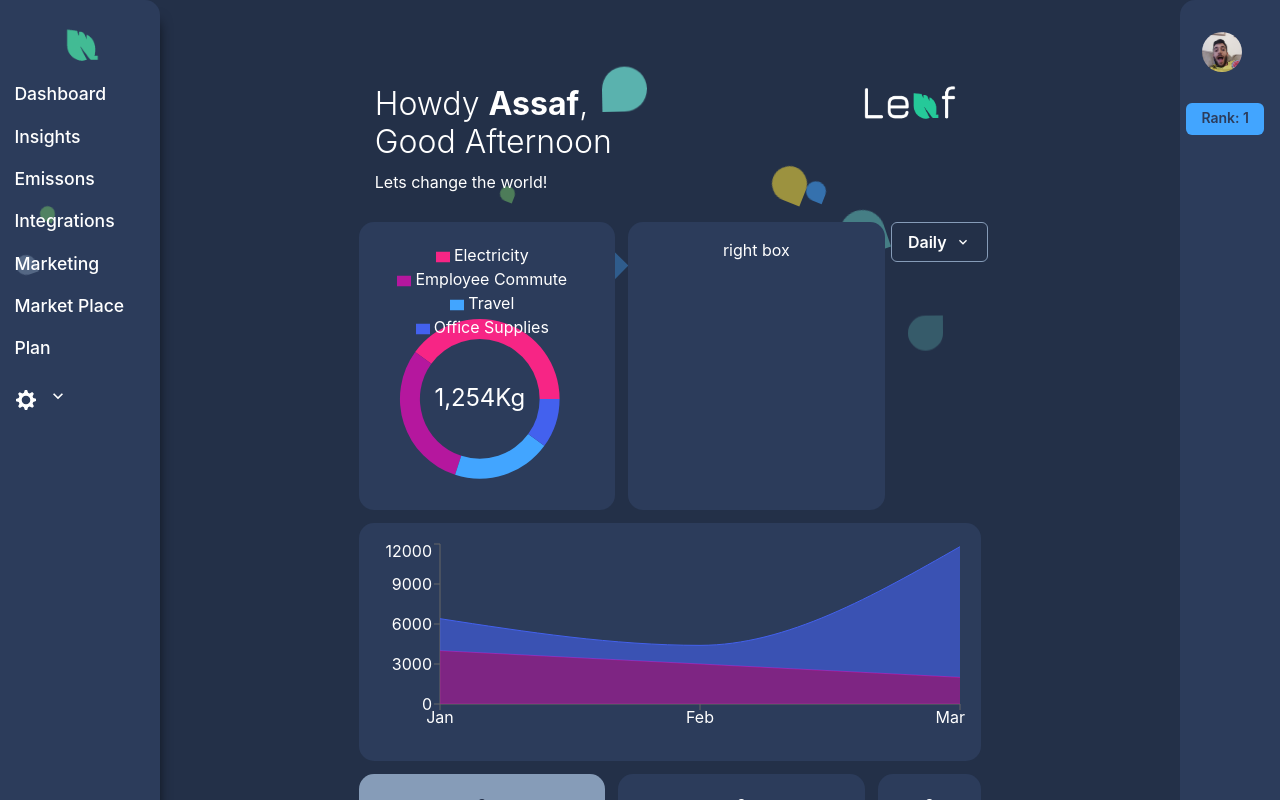
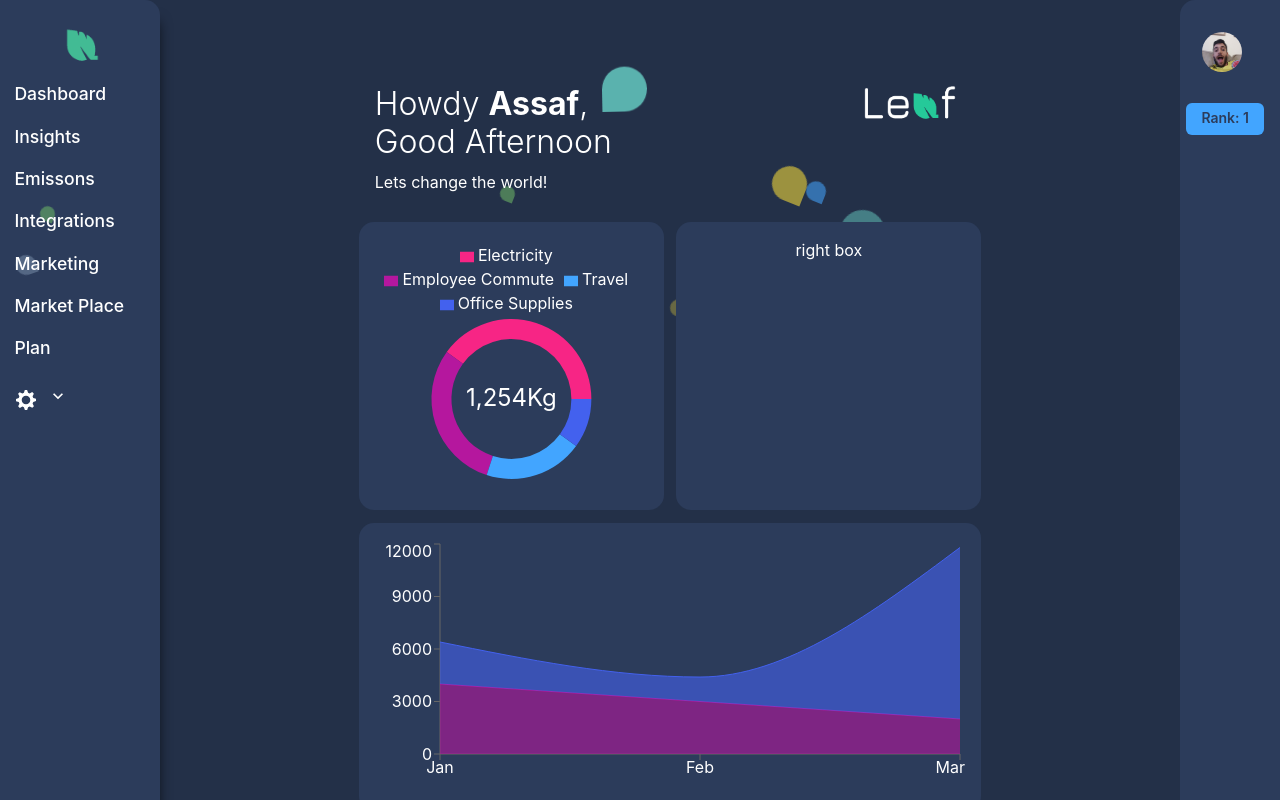
Before and after one commit to AssafWoo/Leaf-groot, a React (Create React App) app: page / in a window 1280 px wide. Shown: the top 800 px of the page. Built offline with nearby package versions, Linux system fonts and the light colour scheme.

Commit message:
charts properties & useGetWidth hook

```diff
--- a/src/Components/Charts/Doughnut.js
+++ b/src/Components/Charts/Doughnut.js
@@ -27,13 +27,11 @@ const CustomLabel = ({viewBox, value1, value2}) => {
 
 
 // should get data object, custom values as props
-const DoughNut = () => {
-    const width = 400;
-    const height = 250;
+const DoughNut = ({width}) => {
   return (
       <Wrapper>
-          <ResponsiveContainer height={height}>
-            <PieChart width={width} height={height - 100}>
+          <ResponsiveContainer width={width} height={250}>
+            <PieChart>
                 <Pie
                     data={data}
                     cx={(width / 2) - (width / 4)}
@@ -53,7 +51,7 @@ const DoughNut = () => {
                     content={<CustomLabel value1={'1,254Kg'} />}>
                     </Label>
                 </Pie>
-                <Tooltip position={{x: 300, y: 100}} animationEasing="linear" />
+                <Tooltip position={{x: width - 200, y: 150}} animationEasing="linear" />
                 <Legend verticalAlign="top" height={36} formatter={LegenedText} />
             </PieChart>
         </ResponsiveContainer>
--- a/src/Components/Charts/stackedArea.js
+++ b/src/Components/Charts/stackedArea.js
@@ -1,6 +1,6 @@
 import React from 'react';
-import { AreaChart, Area, XAxis, YAxis, CartesianGrid, Tooltip, ResponsiveContainer } from 'recharts';
-import { LightBlue, MainPink, MainPurple } from '../../Styles/colors';
+import { AreaChart, Area, XAxis, YAxis, Tooltip, ResponsiveContainer } from 'recharts';
+import { LightBlue, MainPurple } from '../../Styles/colors';
 import {Wrapper} from './styles';
 
 const data = [
@@ -21,15 +21,11 @@ const data = [
   },
 ];
 
-const StackedArea = () =>  {
-    const width = 500;
-    const height = 200;
+const StackedArea = ({width}) =>  {
     return (
         <Wrapper>
-            <ResponsiveContainer height={height}>
+            <ResponsiveContainer width={width} height={250}>
                 <AreaChart
-                width={width}
-                height={height}
                 data={data}
                 >
                 <XAxis tick={{fill:'white'}} dataKey="name" />
--- a/src/Components/User_menu/user_menu.js
+++ b/src/Components/User_menu/user_menu.js
@@ -9,9 +9,8 @@ const UserMenu = ({icon, children}) => {
             <MenuButton color='white' rightIcon={<ChevronDownIcon />}>{icon}</MenuButton>
             <Portal>
                 <MenuList>
-                    {children.map(v =>(
-                        <MenuItem color='white'>{v.content}</MenuItem>
-
+                    {children.map((value,index) =>(
+                        <MenuItem key={index} color='white'>{value.content}</MenuItem>
                     ))}
                 </MenuList>
             </Portal>
--- a/src/Modules/dashboard/dashboard-content.js
+++ b/src/Modules/dashboard/dashboard-content.js
@@ -1,4 +1,4 @@
-import React  from 'react';
+import React, { useRef }  from 'react';
 import { Heading } from '@chakra-ui/layout';
 import { Flex, BoxSize } from '../../Styles/styles'
 import SingleUser from '../../Components/UserAvatar/SingelUser';
@@ -7,12 +7,20 @@ import FilterBy from '../../Components/Filter/filter_by';
 import {useGetTime} from '../../Utils/useGetTime';
 import DoughNut from '../../Components/Charts/doughnut';
 import StackedArea from '../../Components/Charts/stackedArea';
+import useGetWidth from '../../Utils/useGetWidth';
+
 
 const DashboardContent = ({companyName, userName}) => {
     const CurrentTime = useGetTime();
+
+    const myPieRef = useRef();
+    const {itemWidth1} = useGetWidth(myPieRef);
+
+    const myStackedRef = useRef();
+    const {itemWidth2} = useGetWidth(myStackedRef);
+
     return(
         <>
-
             <BoxSize flexSize="5" isInvisible={true} >
             <Flex>
                 <BoxSize flexSize="3" isInvisible="true">
@@ -23,18 +31,18 @@ const DashboardContent = ({companyName, userName}) => {
                 <BoxSize flexSize="3" isInvisible={true} style={{textAlign:'right', padding:'0'}}>
                     <SingleUser desiredPhoto="company" />
                 </BoxSize>
+                {/* <FilterBy /> */}
             </Flex>
 
-            <FilterBy />
 
                 <Flex>
-                    <BoxSize flexSize="3" >
-                        <DoughNut />
+                    <BoxSize ref={myPieRef} flexSize="3" >
+                        <DoughNut width={itemWidth1} />
                     </BoxSize>
                     <BoxSize flexSize="3">right box</BoxSize>
                 </Flex>
-                <BoxSize flexSize="5">
-                    <StackedArea />
+                <BoxSize ref={myStackedRef} flexSize="5">
+                    <StackedArea width={itemWidth2} />
                 </BoxSize>
                     <Flex>
                         <BoxSize flexSize="3" style={{background:MainGrey, color:DarkerTheme}}>a</BoxSize>
--- a/src/Modules/settings/company-details.js
+++ b/src/Modules/settings/company-details.js
@@ -6,7 +6,6 @@ import { TagCloseButton } from "@chakra-ui/tag"
 import { TagLabel } from "@chakra-ui/tag"
 import { Tag } from "@chakra-ui/tag"
 import { useCallback } from "react"
-import RankIcon from "../../Components/RankIcon/rank-icon"
 import SingleUser from "../../Components/UserAvatar/SingelUser"
 import { DarkerTheme, DarkTheme, MainGreen, MainGrey } from "../../Styles/colors"
 import { BoxSize, Flex } from "../../Styles/styles"
--- a/src/Pages/main-dashboard.js
+++ b/src/Pages/main-dashboard.js
@@ -1,20 +1,19 @@
-import React, { useContext, useEffect, useState } from 'react';
-import axios from 'axios';
+import React, { useContext } from 'react';
 import { Flex  } from '../Styles/styles'
 import DashboardContent from '../Modules/dashboard/dashboard-content';
 import Store from '../Context/global/global-context';
 
 
 const Dashboard = () => {
-    const [data, setData] = useState(null);
-    useEffect(() => {
-        const fetchFunc = async () => {
-            const res = await axios.get('http://localhost:8000');
-            await setData(res.data);
-        }
-            fetchFunc();
-    }, [])
-    console.log(data);
+    // const [data, setData] = useState(null);
+    // useEffect(() => {
+    //     const fetchFunc = async () => {
+    //         const res = await axios.get('http://localhost:8000');
+    //         await setData(res.data);
+    //     }
+    //         fetchFunc();
+    // }, [])
+    // console.log(data);
 
 
     const {state} = useContext(Store);
--- a/src/Pages/sign-up.js
+++ b/src/Pages/sign-up.js
@@ -12,11 +12,11 @@ const Signup = () => {
 
     const handleAnswers = useCallback(answer => {
         setAnswers(answers => [...answers, answer])
-    },[answers]);
+    },[]);
 
     const handleQuestionNumber = useCallback(() => {
         setQuestionNumber(questionNumber => questionNumber + 1)
-    },[questionNumber]);
+    },[]);
 
     if(questionNumber >= QUESTIONS.length) {
         // send the answers to the server
--- /dev/null
+++ b/src/Utils/useGetWidth.js
@@ -0,0 +1,20 @@
+/* eslint-disable react-hooks/rules-of-hooks */
+import { useEffect, useState } from 'react';
+
+const useGetWidth = (element) => {
+    const [itemWidth, setItemWidth] = useState(-1);
+    const [itemHeight, setItemHeight] = useState(-1);
+
+    useEffect(() => {
+        function updateSize(){
+            setItemWidth((element.current).offsetWidth);
+            setItemHeight((element.current).offsetHeight);
+        }
+         window.addEventListener('resize', updateSize);
+         updateSize();
+         return () => window.removeEventListener('resize', updateSize);
+    },[]);
+    return {itemWidth, itemHeight};
+  };
+
+  export default useGetWidth;
```
Also changed, not shown: src/App.css (line endings or trailing spaces).
